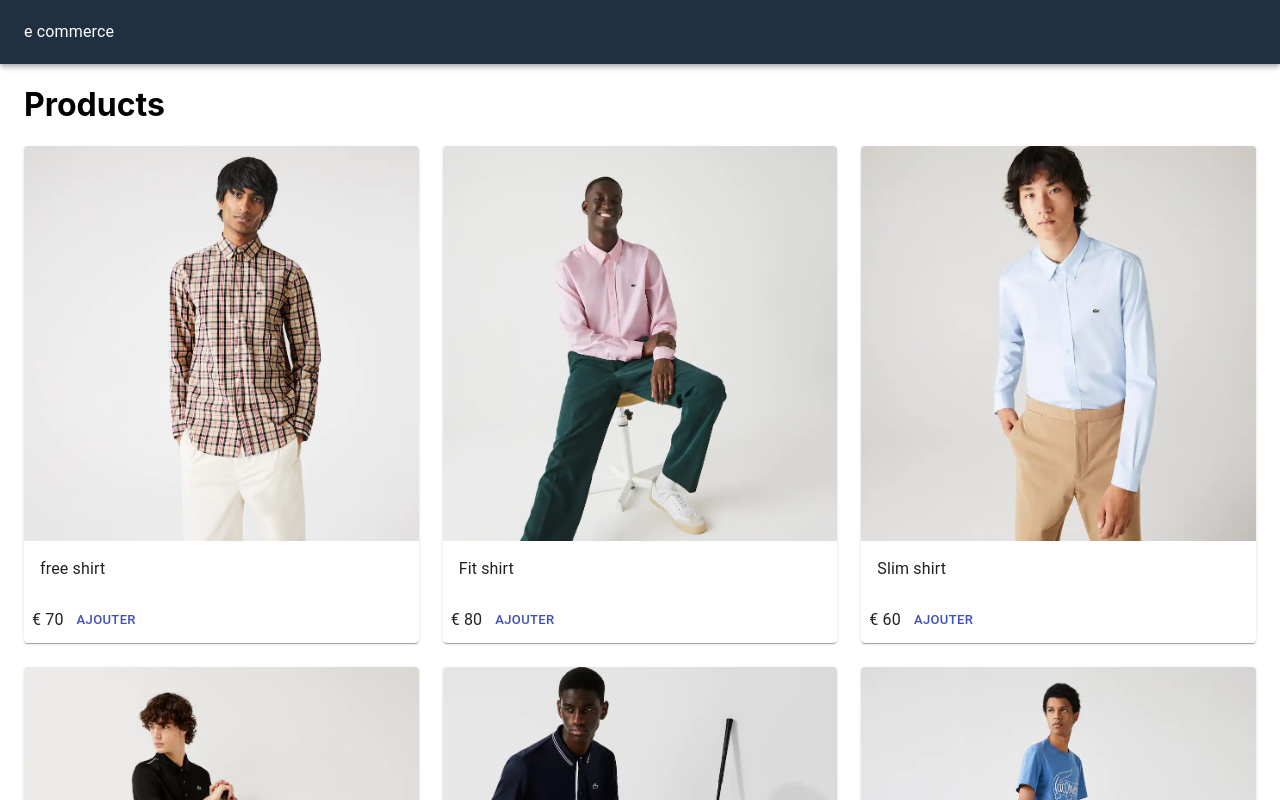
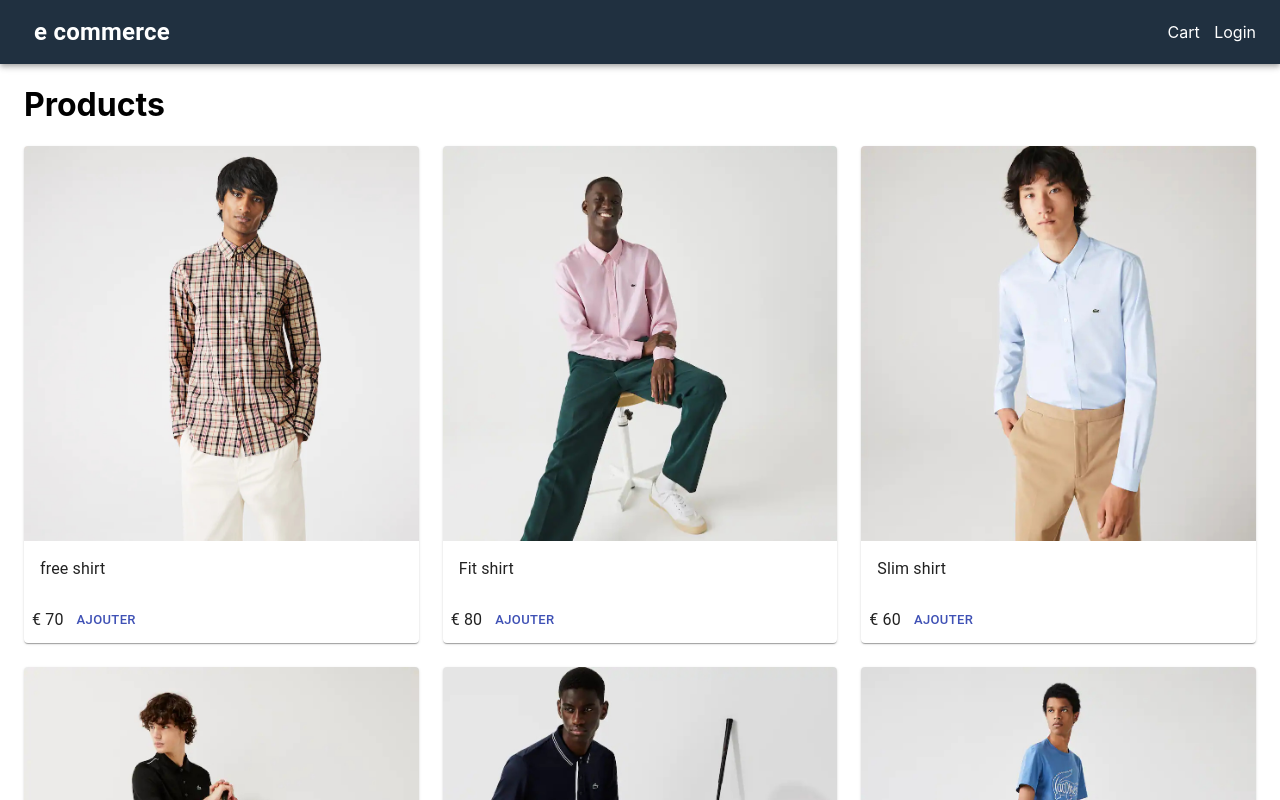
Before and after one commit to zoutigo/ecommerce, a Next.js app: page / in a window 1280 px wide. Shown: the top 800 px of the page. Built offline with nearby package versions, Linux system fonts and the light colour scheme.

Commit message:
add cart login on toolbar

```diff
--- a/components/Layout.js
+++ b/components/Layout.js
@@ -1,6 +1,7 @@
 import React from 'react'
 import Head from 'next/head'
-import { AppBar, Container, Toolbar, Typography } from '@material-ui/core'
+import NextLink from 'next/link'
+import { AppBar, Container, Link, Toolbar, Typography } from '@material-ui/core'
 import useStyles from '../utils/styles'
 
 function Layout({ children }) {
@@ -12,7 +13,20 @@
       </Head>
       <AppBar position="static">
         <Toolbar className={classes.navbar}>
-          <Typography>e commerce</Typography>
+          <NextLink href="/" passHref>
+            <Link>
+              <Typography className={classes.brand}>e commerce</Typography>
+            </Link>
+          </NextLink>
+          <div className={classes.grow}></div>
+          <div>
+            <NextLink href="/cart" passHref>
+              <Link> Cart</Link>
+            </NextLink>
+            <NextLink href="/login" passHref>
+              <Link> Login</Link>
+            </NextLink>
+          </div>
         </Toolbar>
       </AppBar>
       <Container className={classes.main}>{children}</Container>
--- a/utils/styles.js
+++ b/utils/styles.js
@@ -8,6 +8,13 @@
       marginLeft: 10,
     },
   },
+  brand: {
+    fontWeight: 'bold',
+    fontSize: '1.5rem',
+  },
+  grow: {
+    flexGrow: 1,
+  },
   main: {
     minHeight: '80vh',
   },
```
